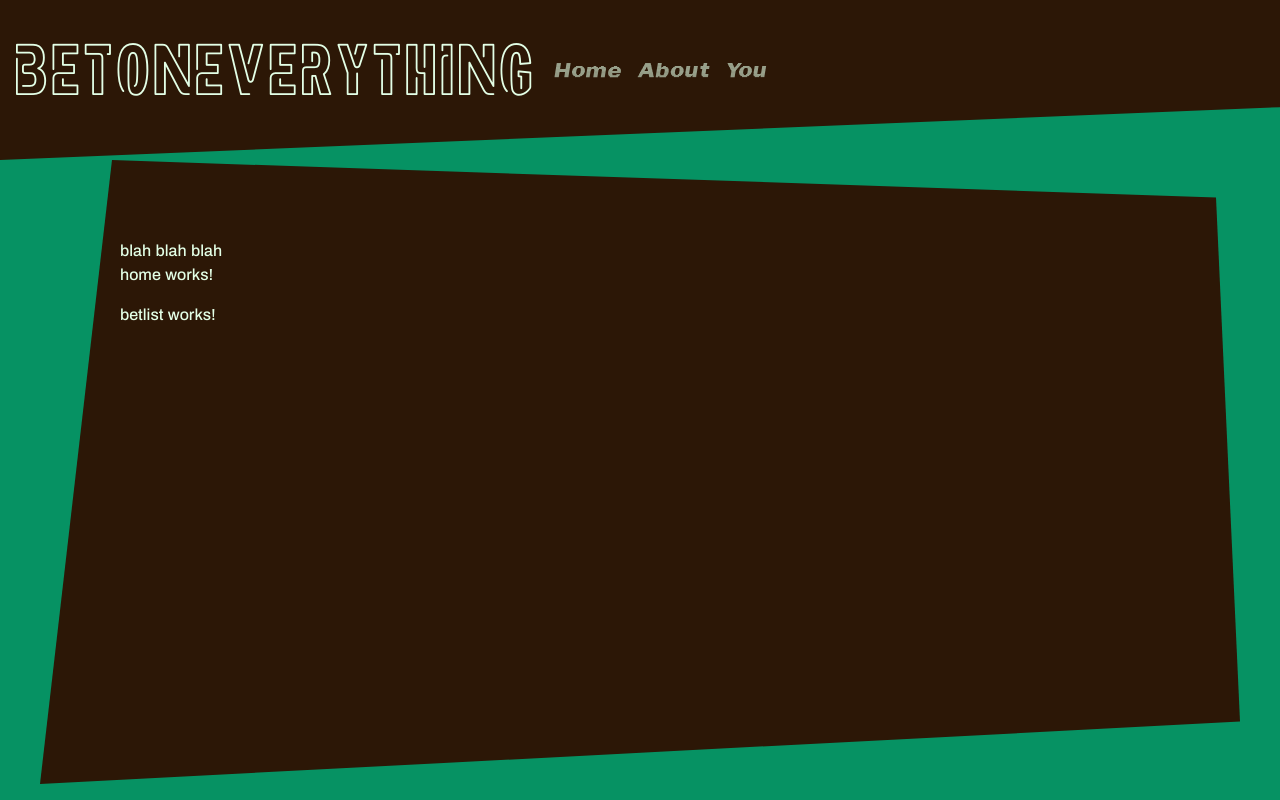
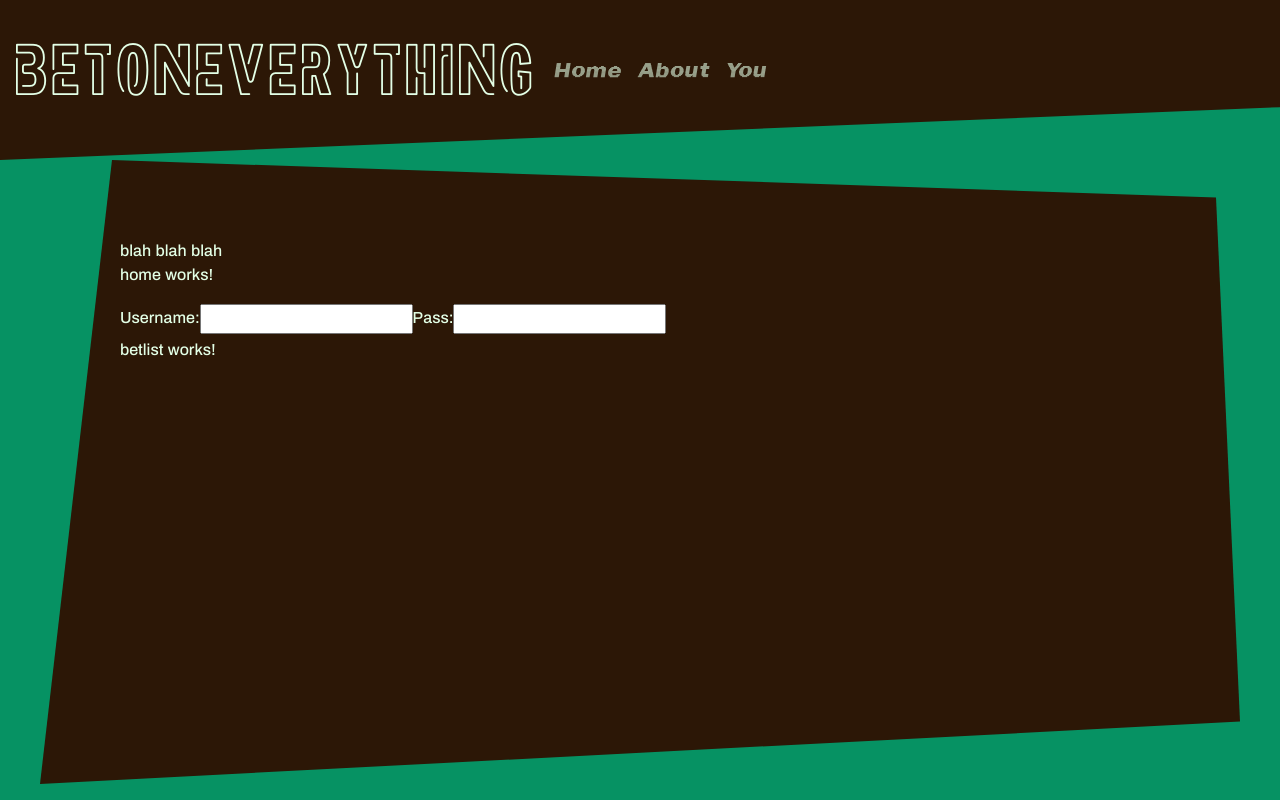
Before and after one commit to dtolaoye/Frontend, an Angular app in the folder Project3/: page /home in a window 1280 px wide. Built offline with nearby package versions, Linux system fonts and the light colour scheme.

Commit message:
text fields

```diff
--- a/Project3/src/app/home/home.component.html
+++ b/Project3/src/app/home/home.component.html
@@ -1,3 +1,7 @@
     <p>home works!</p>
+    <label for="user">Username:</label>
+    <input type="text" id="fname" name="fname">
+    <label for="Pass">Pass:</label>
+    <input type="text" id="fname" name="fname">
 
     <app-betlist></app-betlist>
```
Also changed, not shown: 1 other file (tests, documents, lock files or other folders).
